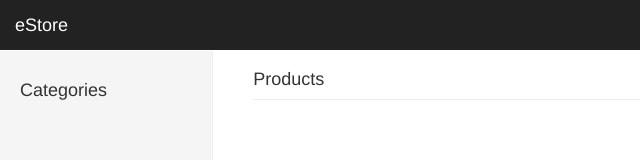
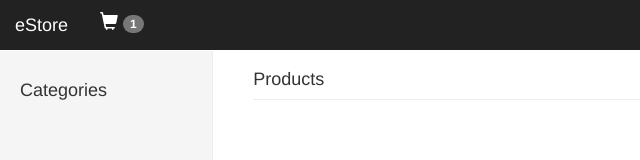
Before and after one commit to mihir-vinchhi/eStore, a website: page eStore/index.html in a window 1280 px wide. Shown: the full height of the page, 0-640 px from the left. Drawn offline with Linux system fonts and the light colour scheme; no server answers.

Commit message:
Add cart icon in UI

```diff
--- a/eStore/index.html
+++ b/eStore/index.html
@@ -13,6 +13,12 @@
         <div class="container-fluid">
             <div class="navbar-header">
                 <a class="navbar-brand" href="#">eStore</a>
+                <div class="pull-right">
+                    <a href="#" class="btn btn-lg">
+                        <span class="glyphicon glyphicon-shopping-cart" aria-hidden="true" style="color: white"></span>
+                        <span class="badge" style="">1</span>
+                    </a>
+                </div>
             </div>
         </div>
     </nav>
```
